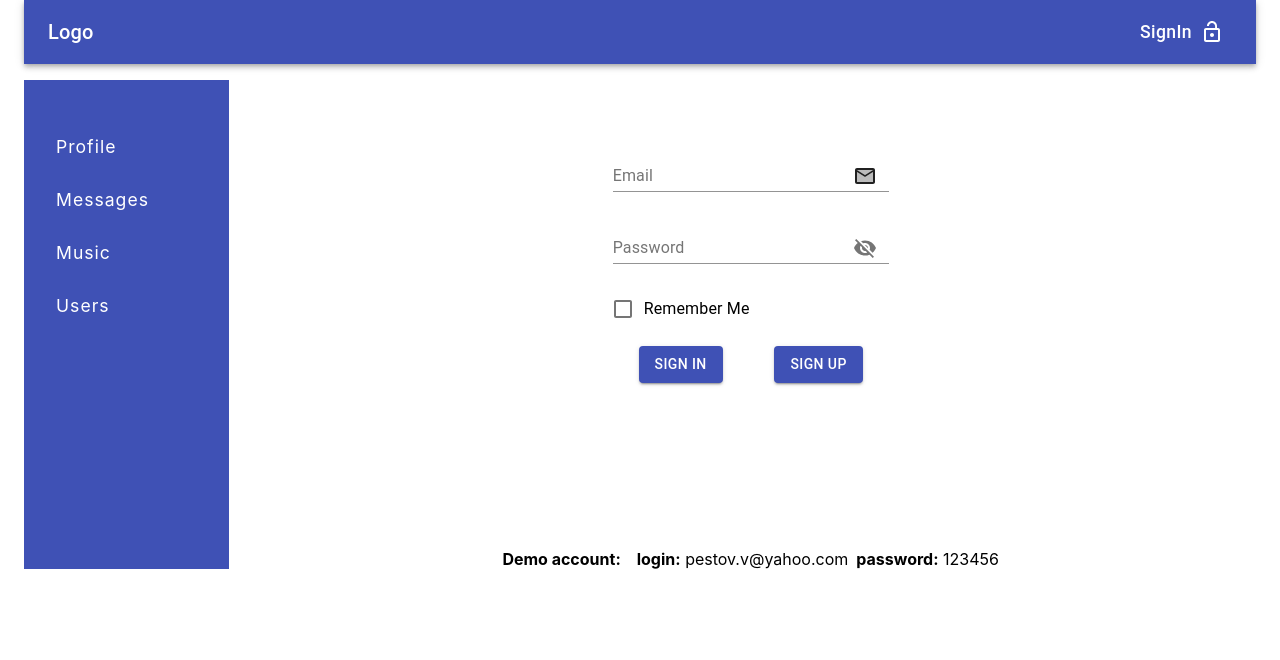
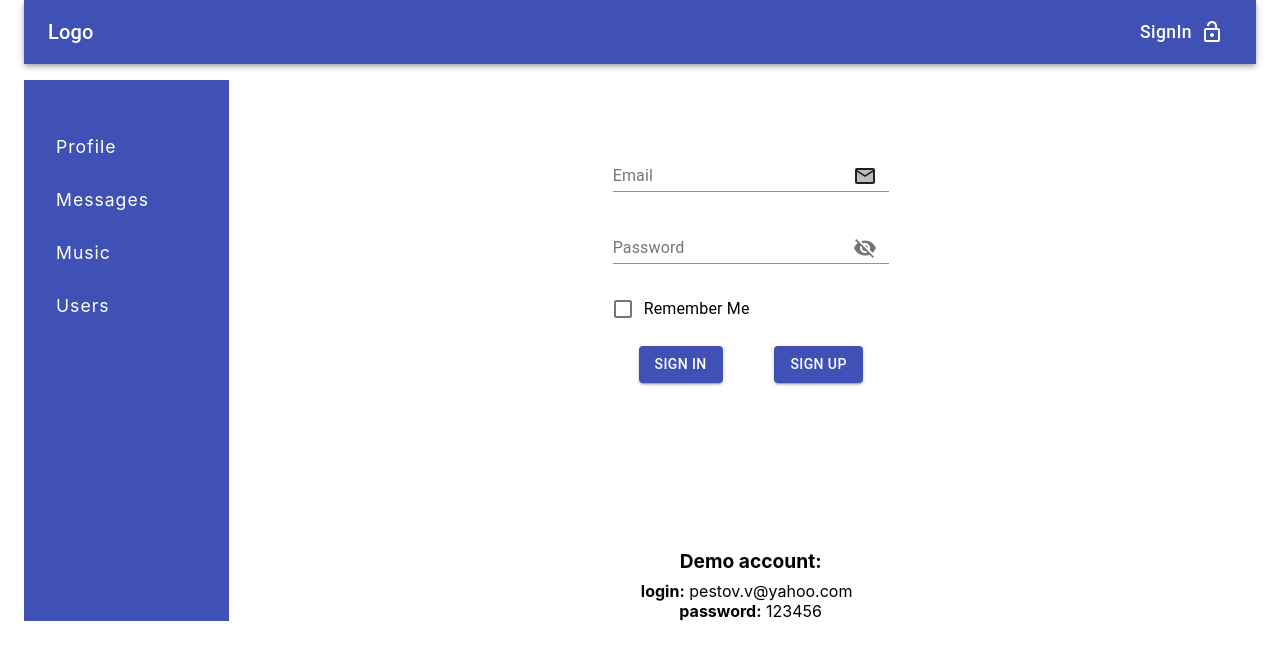
Before and after one commit to nakryt/social, a React (Create React App) app: page /#/ in a window 1280 px wide. Shown: the top 660 px of the page. Built offline with nearby package versions, Linux system fonts and the light colour scheme; no server answers.

Commit message:
add tooltip to profile

```diff
--- a/src/api/instance.ts
+++ b/src/api/instance.ts
@@ -2,9 +2,9 @@ import axios from 'axios'
 
 // const APIKEY = process.env.REACT_APP_APIKEY
 // nakryt
-// const APIKEY = '899faf1e-8103-4326-83eb-26b0efce15f9'
+const APIKEY = '899faf1e-8103-4326-83eb-26b0efce15f9'
 // pestov
-const APIKEY = '3f464b2c-7a2b-40f3-a2be-eedd11fda3b2'
+// const APIKEY = '3f464b2c-7a2b-40f3-a2be-eedd11fda3b2'
 const instance = axios.create({
     baseURL: 'https://social-network.samuraijs.com/api/1.0/',
     withCredentials: true,
--- a/src/components/Dialogs/Dialogs.tsx
+++ b/src/components/Dialogs/Dialogs.tsx
@@ -105,9 +105,12 @@ const Dialogs: React.FC<TProps> = ({
                     }
                 </Grid>
             </Grid>
-            <Grid item container className={classes.input}>
-                <TextFieldWithButton onClick={sendHandler} buttonName='send' />
-            </Grid>
+            {
+                selectedDialog &&
+                    <Grid item container className={classes.input}>
+                        <TextFieldWithButton onClick={sendHandler} buttonName='send' />
+                    </Grid>
+            }
         </Grid>
     )
 };
--- a/src/components/Login.tsx
+++ b/src/components/Login.tsx
@@ -51,11 +51,15 @@ const useStyles = makeStyles((theme: Theme) =>
             justifyContent: 'center'
         },
         demoAcc: {
+            display: 'flex',
+            flexDirection: 'column',
+            alignItems: 'center',
             marginTop: 150
         },
         demoAccTitle: {
+            fontSize: '1.2rem',
             fontWeight: 700,
-            marginRight: '1rem'
+            marginBottom: '0.5rem'
         }
     })
 )
--- a/src/components/UI/InputWithEditOnClick.tsx
+++ b/src/components/UI/InputWithEditOnClick.tsx
@@ -1,5 +1,6 @@
 import React, {useState, useEffect} from 'react'
 import {createStyles, makeStyles, Theme} from '@material-ui/core/styles'
+import { Tooltip } from '@material-ui/core'
 import {DoneTwoTone, Close} from '@material-ui/icons'
 
 const useStyles = makeStyles((theme: Theme) =>
@@ -79,12 +80,14 @@ const InputWithEdit: React.FC<TProps> = ({text, onSave, inputName, canEdit}) =>
                             <Close style={{color: 'red', cursor: 'pointer'}} onClick={editCancel} />
                         </span>
                     </span> :
+                    <Tooltip title='For edit - Double Click' placement='right'>
                         <span
                             style={{display: !isEdit ? 'flex' : 'none'}}
                             onDoubleClick={() => {canEdit && setIsEdit(true)}}
                         >
                             {text}
                         </span>
+                    </Tooltip>
             }
         </>
     )
--- a/src/redux/dialogsReducer.ts
+++ b/src/redux/dialogsReducer.ts
@@ -70,14 +70,17 @@ const dialogsReducer = (state = initialState, action: TDialogsActions): TDialogs
                 })
              }
         case RESET_NEW_MESSAGES:
+            let readMessagesCount = 0
             return {
                 ...state,
                 data: state.data.map(item => {
                     if (item.id === action.payload) {
+                        readMessagesCount = item.newMessagesCount
                         return { ...item, newMessagesCount: 0, hasNewMessages: false }
                     }
                     return item
                 }),
+                newMessages: state.newMessages - readMessagesCount
             }
         case SET_MESSAGES_COUNT:
             return {
```
Lines whose indentation alone changed are shown as unchanged.
